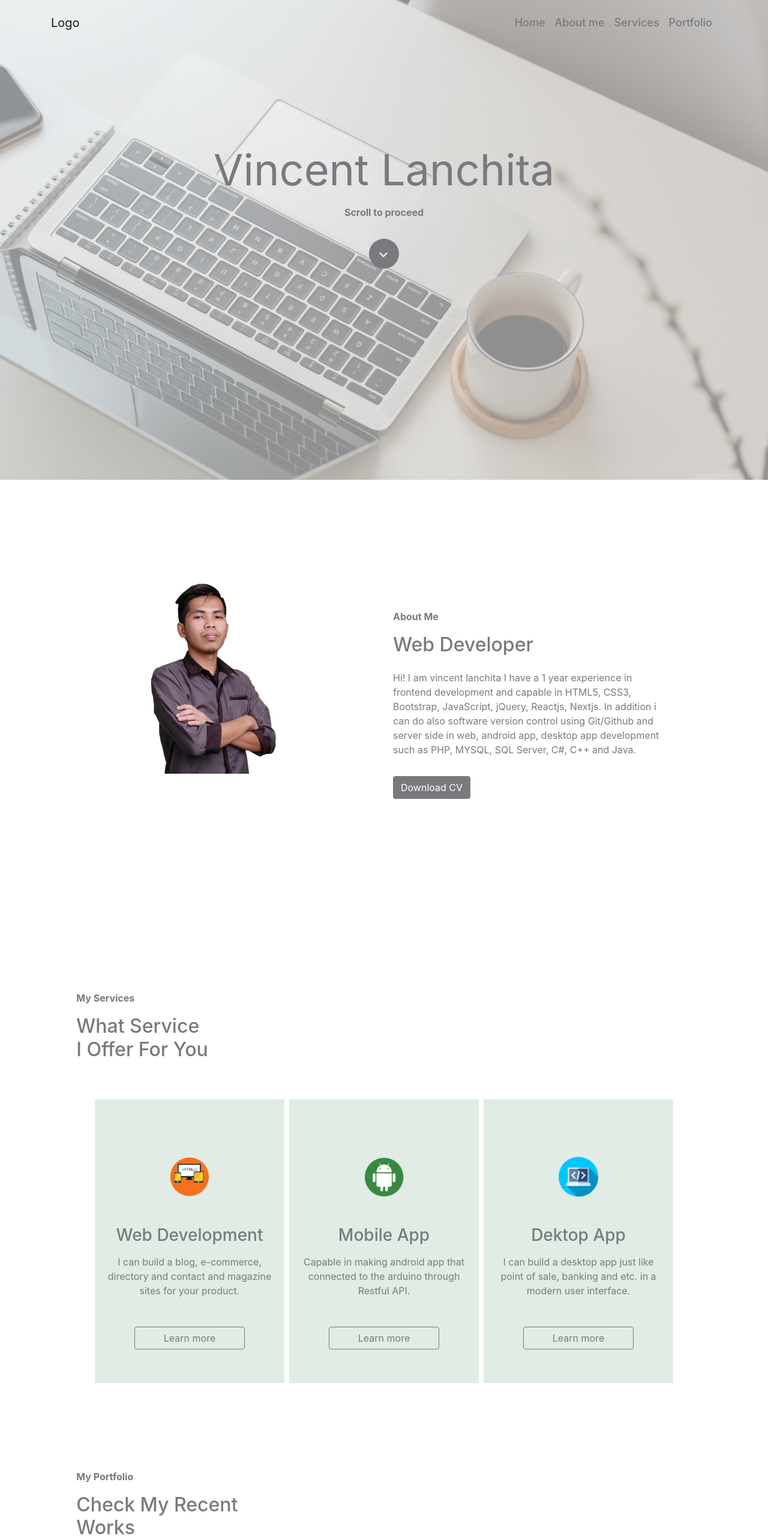
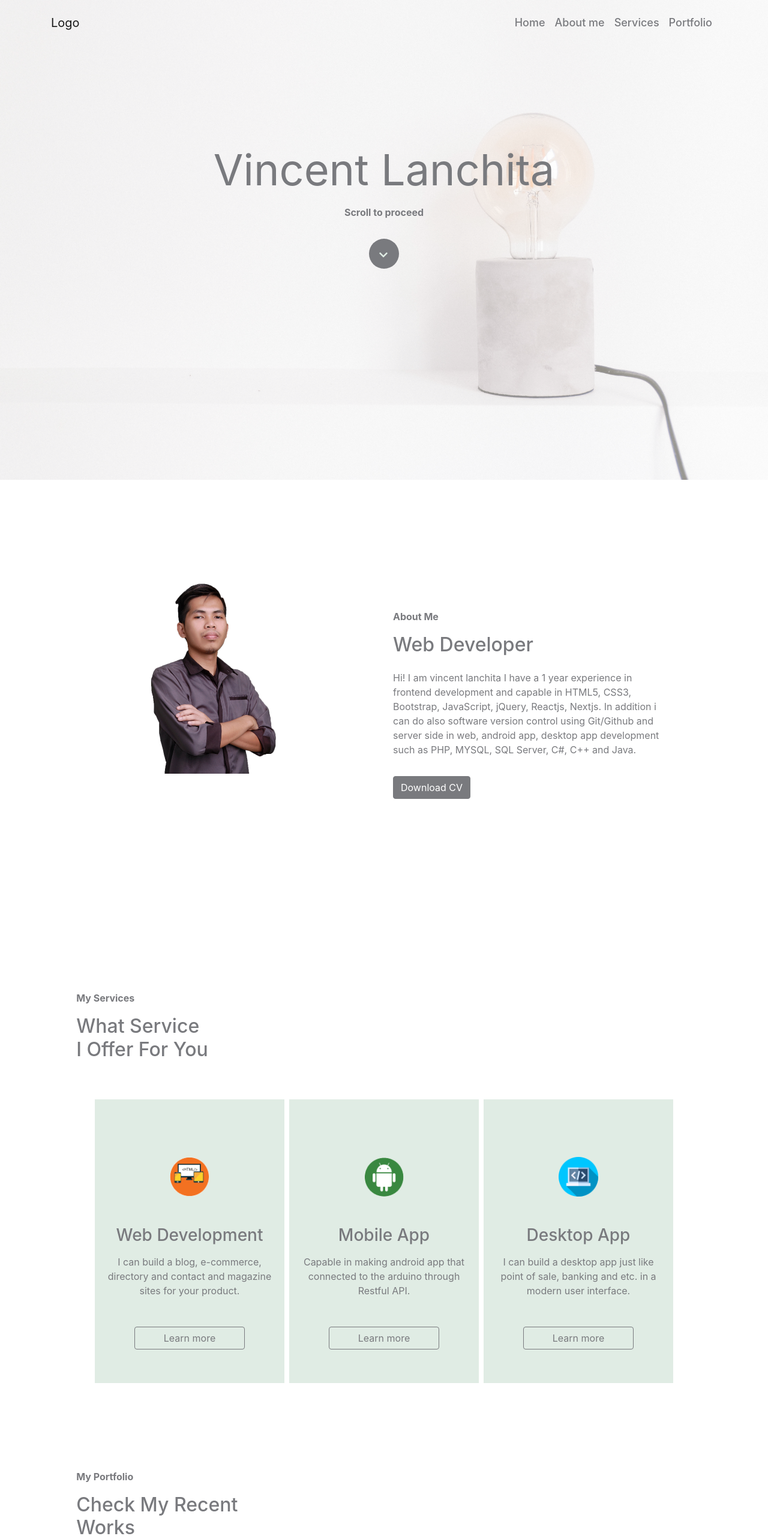
Before and after one commit to ranatixz/portfolio, a React (Create React App) app: page / in a window 1280 px wide. Shown: the top 2566 px of the page at 60% size. Built offline with nearby package versions, Linux system fonts and the light colour scheme.

Commit message:
change bg image

```diff
--- a/src/components/section-a/style.css
+++ b/src/components/section-a/style.css
@@ -1,5 +1,5 @@
 .home{
-    background: url('../../images/bg-sec-a.jpg') no-repeat center;
+    background: url('../../images/bg-c-sec-a.jpg') no-repeat center;
     background-size: cover;
     background-attachment: fixed;
     background-position: center center;
--- a/src/components/section-c/Services.jsx
+++ b/src/components/section-c/Services.jsx
@@ -16,7 +16,7 @@ const Services = () =>{
         },
         {
             img: 's3.png',
-            service: 'Dektop App',
+            service: 'Desktop App',
             description: 'I can build a desktop app just like point of sale, banking and etc. in a modern user interface.'
         }
     ])
```
